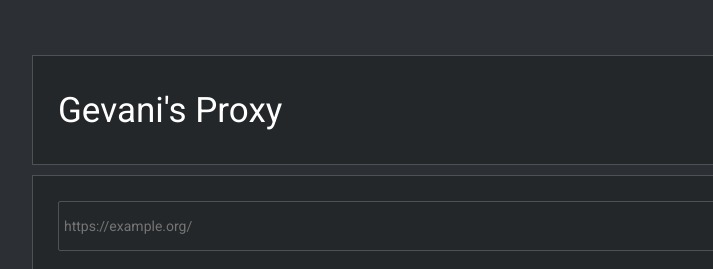
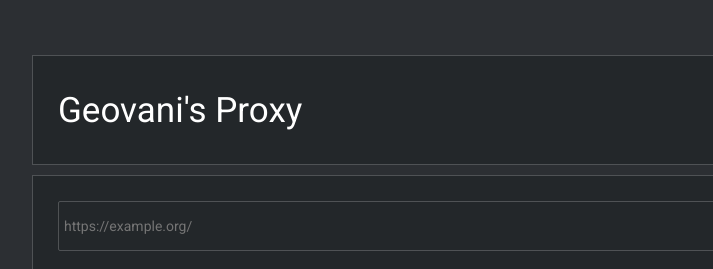
Before and after one commit to geovanidude/mcpspro, a website: page public/index.html in a window 1280 px wide. Shown: the top 269 px of the page, 158-871 px from the left. Drawn offline with Linux system fonts and the light colour scheme.

Commit message:
Update index.html

```diff
--- a/public/index.html
+++ b/public/index.html
@@ -4,7 +4,7 @@
     <body>
         <div class="wrapper">
             <header>
-                <div id="intro">Ge<span>vani's</span> Pro<span>xy</span></div>
+                <div id="intro">Geo<span>vani's</span> Pro<span>xy</span></div>
                 <a id="github" href="https://geovaniw.carrd.co/"><i class="fab fa-github"></i>Geovani's Games</a>
             </header>
             <div class="container">
```
